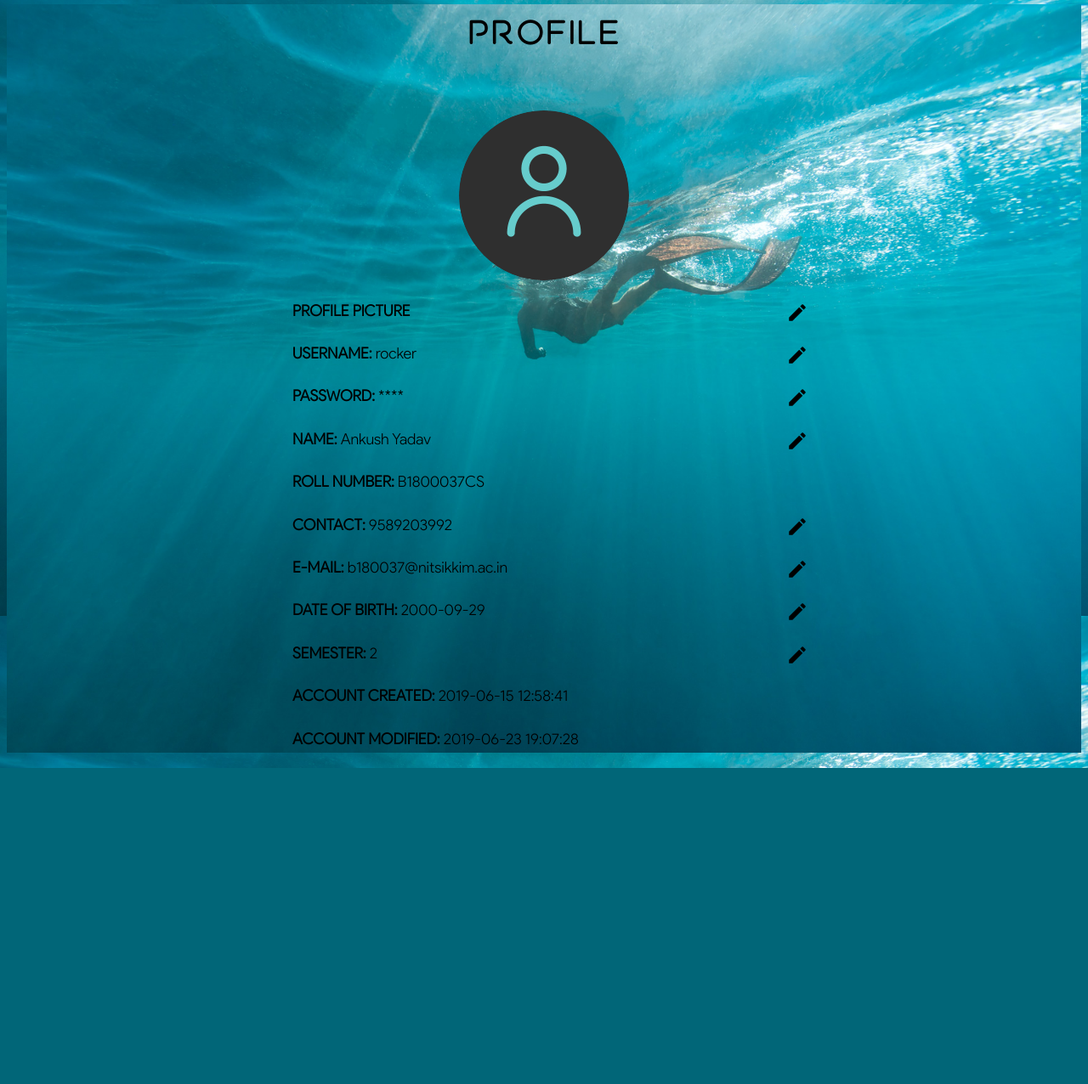
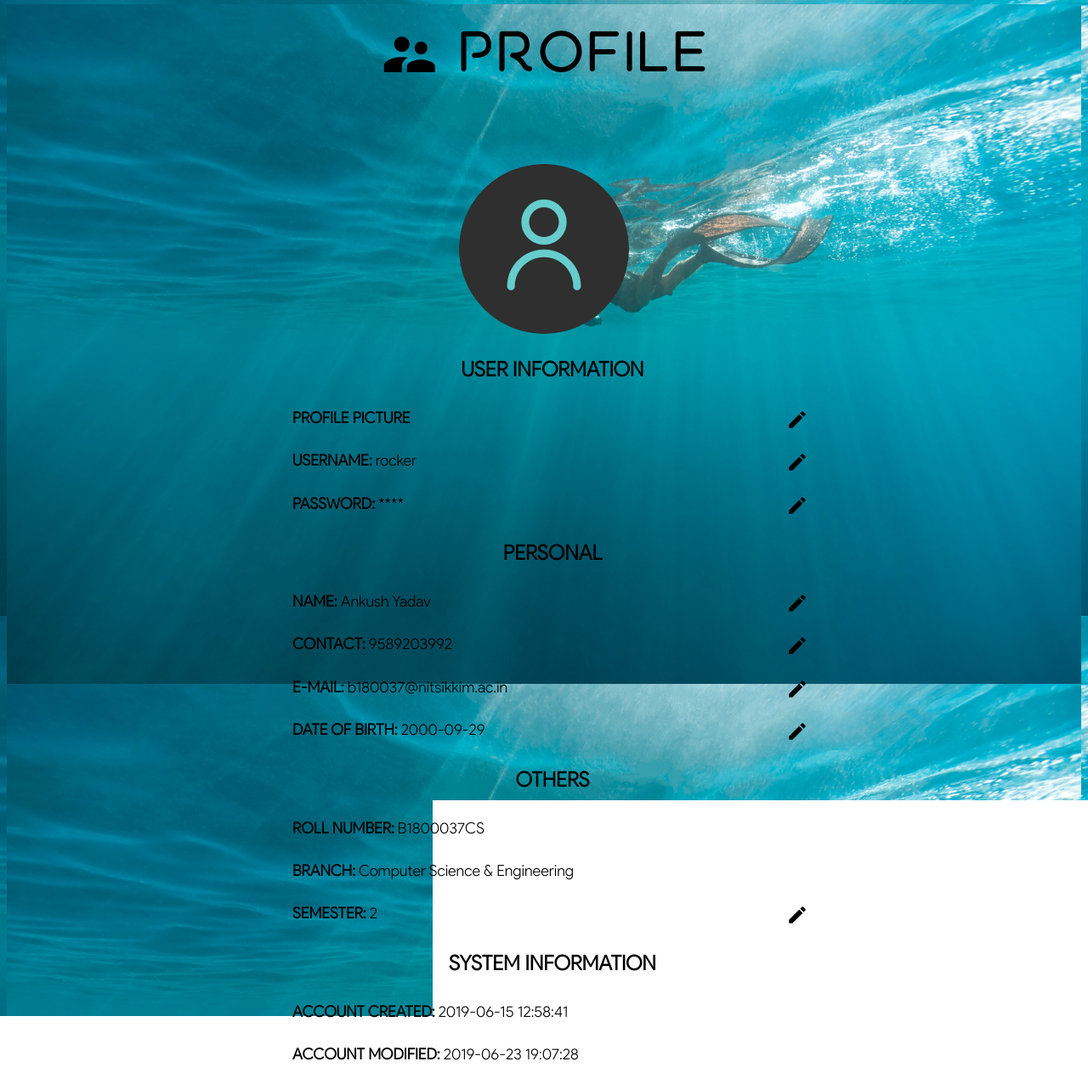
Before and after one commit to Rocker2102/students-website, a PHP site: page /profile.php in a window 1280 px wide. Shown: the part 75-1351 px from the top of the page at 85% size. Before the commit the page ends 979 px from the top, so only its background shows below. Run offline with PHP 8.4, Linux system fonts and the light colour scheme; a user stored in the database is signed in; data comes from the database, SQL or seed files in the repository; some libraries are stand-ins or nearby versions.

Commit message:
update-24062019-1556-rocker
updated 'feedback.php'
seperated 'profile.js'
modified 'profile.php'
+ ...

```diff
--- a/css/custom.css
+++ b/css/custom.css
@@ -43,6 +43,15 @@ body {
 
 ::-webkit-scrollbar-track {
   background: 0 0;
+}
+
+::placeholder {
+  color: rgba(255, 255, 255, 0.6);
+  opacity: 1;
+}
+
+::-ms-input-placeholder {
+  color: rgba(255, 255, 255, 0.6);
 }
 
 .fixed-background {
@@ -112,18 +121,24 @@ body {
   color: #000;
   float: right;
   padding: 8px;
+  transition: all 0.4s ease;
+}
+
+.header-item:hover {
+  background: rgba(0, 0, 0, 0.2);
+  border-radius: 20px;
 }
 
 .header-icon {
   display: inline-block;
   vertical-align: middle;
-  padding-right: 4px;
+  margin-right: 4px;
   padding-bottom: 2px;
 }
 
 .header-menu {
   float: right;
-  padding-right: 10px;
+  margin-right: 10px;
 }
 
 .logo {
@@ -559,6 +574,13 @@ body {
   }
 }
 
+.p_info_type {
+  text-transform: uppercase;
+  font-size: 24px;
+  text-align: center;
+  font-weight: 900;
+}
+
 .p_form_row {
   margin-top: 5px;
   margin-bottom: 5px;
@@ -690,3 +712,8 @@ input[type="number"] {
   padding-bottom: 5px;
   margin-right: 20px;
 }
+
+.p_form_row textarea{
+  margin-left: 5px !important;
+  font-family: 'Google Sans';
+}
--- /dev/null
+++ b/js/feedback.js
@@ -0,0 +1,3 @@
+if ($('#anonymous_btn').click( function() {
+    alert("clicked");
+}));
--- a/profile.php
+++ b/profile.php
@@ -53,6 +53,26 @@
           $modified = "0000-00-00";
         }
 
+        $branch = strtolower(substr($roll, -2));
+        if($branch == "cs") {
+          $branch = "Computer Science & Engineering";
+        }
+        else if ($branch == "ec") {
+          $branch = "Electronics & Communication Engineering";
+        }
+        else if ($branch == "ee") {
+          $branch = "Electrical & Electronics Engineering";
+        }
+        else if ($branch == "me") {
+          $branch = "Mechanical Engineering";
+        }
+        else if ($branch == "ce") {
+          $branch = "Civil Engineering";
+        }
+        else {
+          $branch = "UNKNOWN";
+        }
+
         $profile_image = "images/profile_images/".$uid;
         if (!file_exists($profile_image)) {
           $profile_image = "images/icons/user.png";
@@ -68,7 +88,7 @@
       ?>
 
       <div class="container">
-        <h2 class="section-heading" style="font-size: 36px">PROFILE</h2>
+        <h2 class="section-heading" style="letter-spacing: 0.001px"><i class="material-icons heading-icon">supervisor_account</i>PROFILE</h2>
         <p id="update_info_text"></p>
 
         <div class="image">
@@ -76,13 +96,13 @@
         </div>
 
         <div class="profile_data">
-
+          <h1 class="p_info_type">User Information</h1>
           <!--DISPLAY_PROFILE-PICTURE & FORM_FOR_PROFILE-PICTURE-UPDATE-->
           <p class="p_data" id="p_data_pp"><b>PROFILE PICTURE</b><a href="javascript:void(0)" onclick="javascript:edit('pp')"><i class="edit-icon material-icons">edit</i></a></p>
           <form class="profile_form border_form" id="pp_change" method="POST" enctype="multipart/form-data">
             <div class="p_form_row">
-              <h3><a href="javascript:void(0)" onclick="javascript:close_form('pp')"><i class="form-close material-icons">keyboard_arrow_left</i></a>Update Profile Picture (Max. Size: 1 MB)</h3>
-              <input class="form-control" type="file" id="pp" name="pp">
+              <h3><a href="javascript:void(0)" onclick="javascript:close_form('pp')"><i class="form-close material-icons">keyboard_arrow_left</i></a>Update Profile Picture (Max. Size: 1 MB) [*.jpg, *.png]</h3>
+              <input class="form-control" type="file" id="pp" name="pp" accept="image/jpeg, image/png">
             </div>
             <button class="btn gradient-2 btn-rounded-10" type="submit" id="pp_submit_btn" name="pp_submit_btn"><i class="material-icons btn-icon" style="padding-right: 10px">cloud_upload</i>upload</button>
             <button class="btn btn-na btn-rounded-10" type="button" id="pp_delete_btn" name="pp_delete_btn"><i class="material-icons btn-icon" style="padding-right: 10px">delete_forever</i>delete profile picture</button>
@@ -111,6 +131,7 @@
             <button class="btn gradient-2 btn-rounded-10" type="button" id="password_submit_btn" name="password_submit_btn" onclick="javascript:update('password')"><i class="material-icons btn-icon" style="padding-right: 10px">autorenew</i>change</button>
           </form>
 
+          <h1 class="p_info_type">Personal</h1>
           <!--DISPLAY_NAME & FORM_FOR_NAME-->
           <p class="p_data" id="p_data_name"><b>NAME: </b><?php echo $name ?><a href="javascript:void(0)" onclick="javascript:edit('name')"><i class="edit-icon material-icons">edit</i></a></p>
           <form class="profile_form border_form"  id="name_change" method="POST">
@@ -120,9 +141,6 @@
             </div>
             <button class="btn gradient-2 btn-rounded-10" type="button" id="name_submit_btn" name="name_submit_btn" onclick="javascript:update('name')"><i class="material-icons btn-icon" style="padding-right: 10px">autorenew</i>change</button>
           </form>
-
-          <!--DISPLAY_ROLL-NUMBER-->
-          <p class="p_data" id="p_data_password"><b>ROLL NUMBER: </b><?php echo $roll ?></p>
 
           <!--DISPLAY_CONTACT & FORM_FOR_CONTACT-->
           <p class="p_data" id="p_data_contact"><b>CONTACT: </b><?php echo $contact ?><a href="javascript:void(0)" onclick="javascript:edit('contact')"><i class="edit-icon material-icons">edit</i></a></p>
@@ -154,6 +172,14 @@
             <button class="btn gradient-2 btn-rounded-10" type="button" id="dob_submit_btn" name="dob_submit_btn" onclick="javascript:update('dob')"><i class="material-icons btn-icon" style="padding-right: 10px">autorenew</i>change</button>
           </form>
 
+          <h1 class="p_info_type">Others</h1>
+          <!--DISPLAY_ROLL-NUMBER-->
+          <p class="p_data" id="p_data_roll"><b>ROLL NUMBER: </b><?php echo $roll ?></p>
+
+          <!--DISPLAY_BRANCH-->
+          <p class="p_data" id="p_data_branch"><b>BRANCH: </b><?php echo $branch ?></p>
+
+
           <!--DISPLAY_SEMESTER & FORM_FOR_SEMESTER-->
           <p class="p_data" id="p_data_sem"><b>SEMESTER: </b><?php echo $sem ?><a href="javascript:void(0)" onclick="javascript:edit('sem')"><i class="edit-icon material-icons">edit</i></a></p>
           <form class="profile_form border_form"  id="sem_change" method="POST">
@@ -164,6 +190,7 @@
             <button class="btn gradient-2 btn-rounded-10" type="button" id="sem_submit_btn" name="sem_submit_btn" onclick="javascript:update('sem')"><i class="material-icons btn-icon" style="padding-right: 10px">autorenew</i>change</button>
           </form>
 
+          <h1 class="p_info_type">System Information</h1>
           <!--DISPLAY_ACCOUNT-CREATED-->
           <p class="p_data"><b>ACCOUNT CREATED: </b><?php echo $created ?></p>
 
@@ -176,6 +203,7 @@
 
     <script src="js/jquery-3.3.1.js"></script>
     <script src="js/validate.min.js"></script>
+    <script src="js/profile.js"></script>
     <script src="js/custom.js"></script>
 
   </body>
```
Also changed, not shown: feedback.php (+14 -2 lines), info-rocker.txt (+8 -6 lines), js/custom.js (+0 -208 lines), js/profile.js (added, +208 -0 lines).
